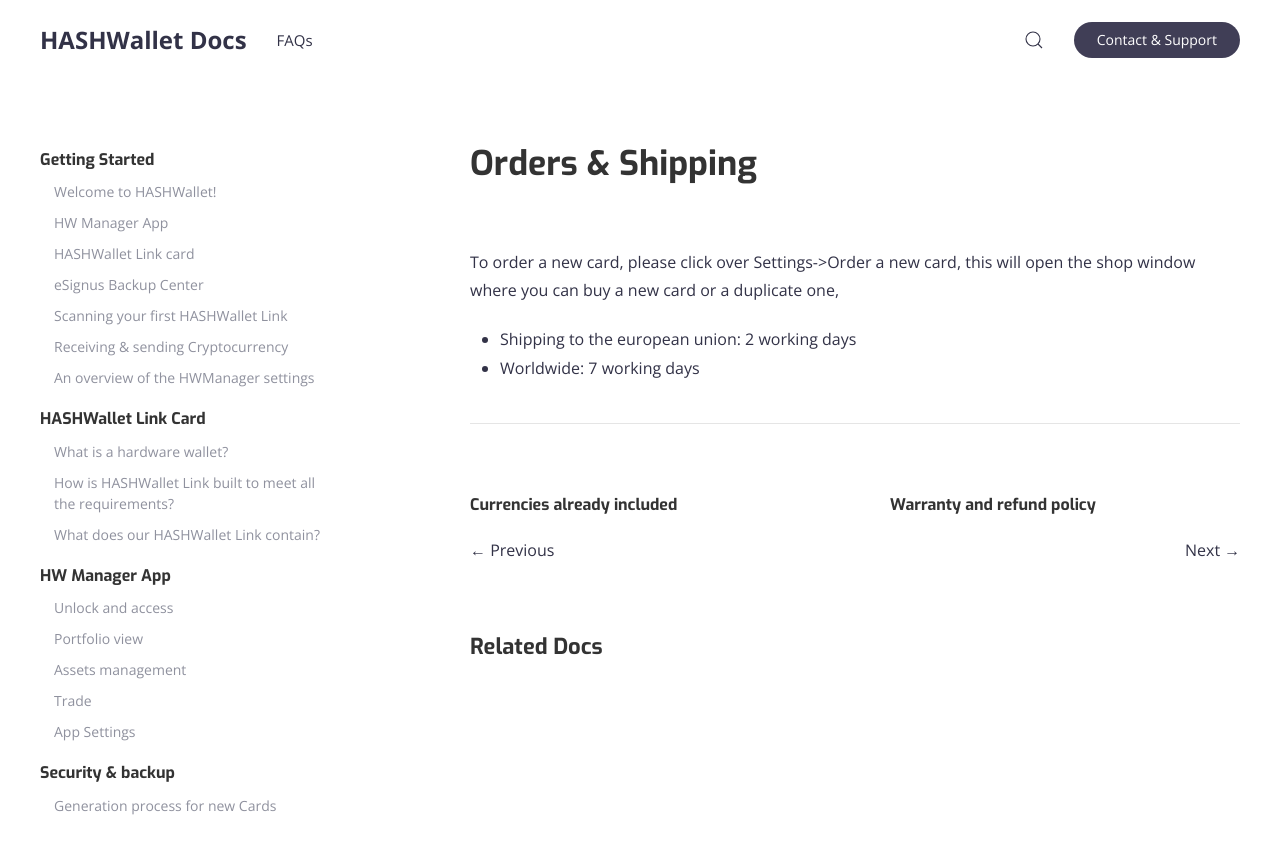
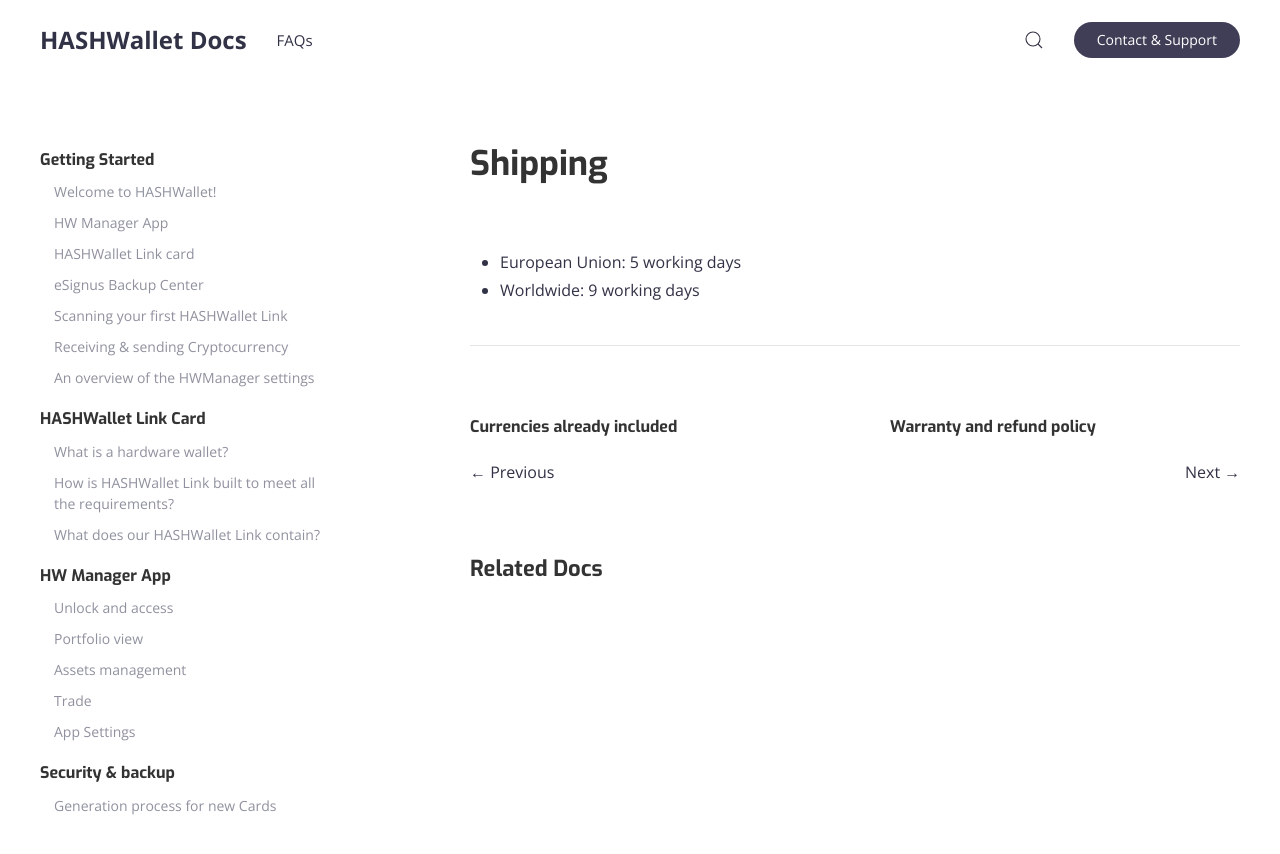
Before and after one commit to eSignus/support, a Jekyll site: the page built from _docs/orders_shipping.md, in a window 1280 px wide. Shown: the top 854 px of the page. Built offline with Jekyll 4.4.1, drawn with Linux system fonts in a browser that asks for light colours.

Commit message:
Changed Shipping dates

```diff
--- a/_docs/orders_shipping.md
+++ b/_docs/orders_shipping.md
@@ -1,9 +1,7 @@
 ---
-title: Orders & Shipping
+title: Shipping
 tags: [shop]
 ---
 
-To order a new card, please click over Settings->Order a new card, this will open the shop window where you can buy a new card or a duplicate one,
-
-- Shipping to the european union: 2 working days
-- Worldwide: 7 working days
+- European Union: 5 working days
+- Worldwide: 9 working days
```
